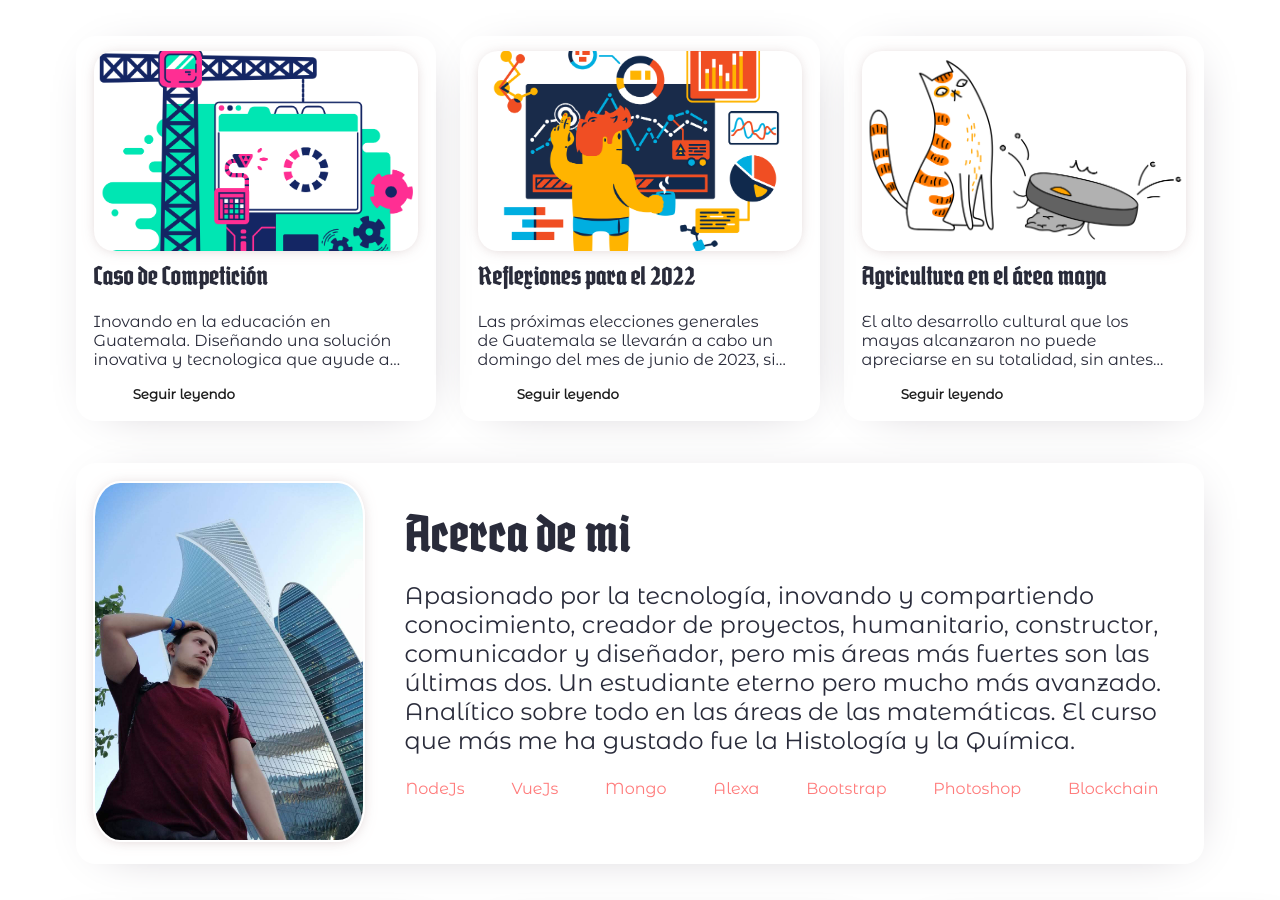
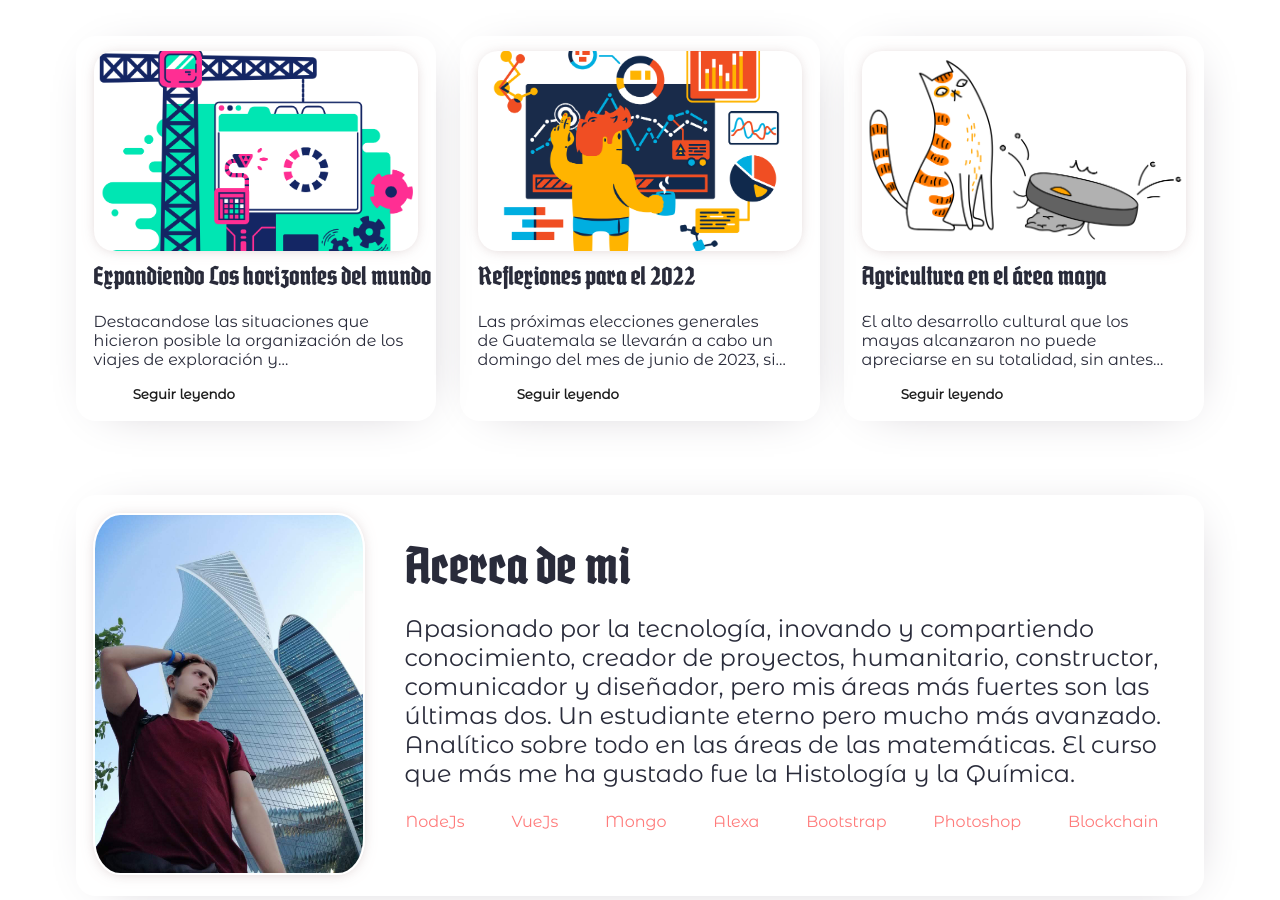
Before and after one commit to jorgeAML/creativeaml, a Jekyll site: the page built from index.markdown, in a window 1280 px wide and 900 px high, scrolled down 1153 px. Built offline with Jekyll 4.4.1, drawn with Linux system fonts in a browser that asks for light colours; some web fonts are replaced; a script that is not in the unit is left out; comment, search, counter and statistics services are not loaded.

Commit message:
nuevo post

```diff
--- a/_layouts/defaultHome.html
+++ b/_layouts/defaultHome.html
@@ -34,19 +34,19 @@
                   <img src="{{page.image1}}" alt="casos de competición IBM">
                   <h2 class="padding-left-5">{{page.part2-carta1-titulo}}</h2>
                   <p class="padding-left-right-5 kit-3">{{page.part2-carta1-parrafo}}</p>
-                  <button class="button-simple-1"><a href="/blog_posts/17-11-2021.html">{{page.button1}}</a></button>
+                  <button class="button-simple-1"><a href="{{page.part2-carta1-parrafo-enlace}}">{{page.button1}}</a></button>
                 </div>
                 <div class="column3 card-design-1">
                   <img src="{{page.image2}}" alt="Reflexiones 2022">
                   <h2 class="padding-left-5">{{page.part2-carta2-titulo}}</h2>
                   <p class="padding-left-right-5 kit-3">{{page.part2-carta2-parrafo}}</p>
-                  <button class="button-simple-1"><a href="/blog_posts/31-12-2021.html">{{page.button1}}</a></button>
+                  <button class="button-simple-1"><a href="{{page.part2-carta2-parrafo-enlace}}">{{page.button1}}</a></button>
                 </div>
                 <div class="column3 card-design-1">
                   <img src="{{page.image3}}" alt="Agricultura Maya">
                   <h2 class="padding-left-5">{{page.part2-carta3-titulo}}</h2>
                   <p class="padding-left-right-5 kit-3">{{page.part2-carta3-parrafo}}</p>
-                  <button class="button-simple-1"><a title="Agricultura maya" href="/blog_posts/30-01-2022.html">{{page.button1}}</a></button>
+                  <button class="button-simple-1"><a title="Agricultura maya" href="{{page.part2-carta3-parrafo-enlace}}">{{page.button1}}</a></button>
                 </div>
               </div>
             </div>
--- a/index.markdown
+++ b/index.markdown
@@ -63,12 +63,15 @@
 descriptionA:  Análisis de la cultura maya desde la caida de una civilización antigua, sus tecnologias de hace más de dos milenios y que cosas aún se conservan de ellas.
 
 ### PART 2 ###
-part2-carta1-titulo: Caso de Competición
-part2-carta1-parrafo: Inovando en la educación en Guatemala. Diseñando una solución inovativa y tecnologica que ayude a resolver o alinearse al problema de una educación accesible, equitativa y de calidad para todos.
+part2-carta1-titulo: Expandiendo Los horizontes del mundo
+part2-carta1-parrafo: Destacandose las situaciones que hicieron posible la organización de los viajes de exploración y descubrimiento que llevaron a los españoles a suelo americano y al posterior proceso de conquista.
+part2-carta1-parrafo-enlace: /blog_posts/17-11-2021.html
 part2-carta2-titulo: Reflexiones para el 2022
 part2-carta2-parrafo: Las próximas elecciones generales de Guatemala se llevarán a cabo un domingo del mes de junio de 2023, si ningún candidato obtiene mayoría absoluta (50% +1 votos) se realizará la segunda vuelta un domingo de agosto del mismo año.
+part2-carta2-parrafo-enlace: /blog_posts/31-12-2021.html
 part2-carta3-titulo: Agricultura en el área maya
-part2-carta3-parrafo: El alto desarrollo cultural que los mayas alcanzaron no puede apreciarse en su totalidad, sin antes analizar el papel fundamental
+part2-carta3-parrafo: El alto desarrollo cultural que los mayas alcanzaron no puede apreciarse en su totalidad, sin antes analizar el papel fundamental.
+part2-carta3-parrafo-enlace: /blog_posts/30-01-2022.html
 
 ### PART 4 ###
 part4-titulo: Acerca de mi
```
Also changed, not shown: blog_posts/03-02-2022.md (added, +22 -0 lines).
